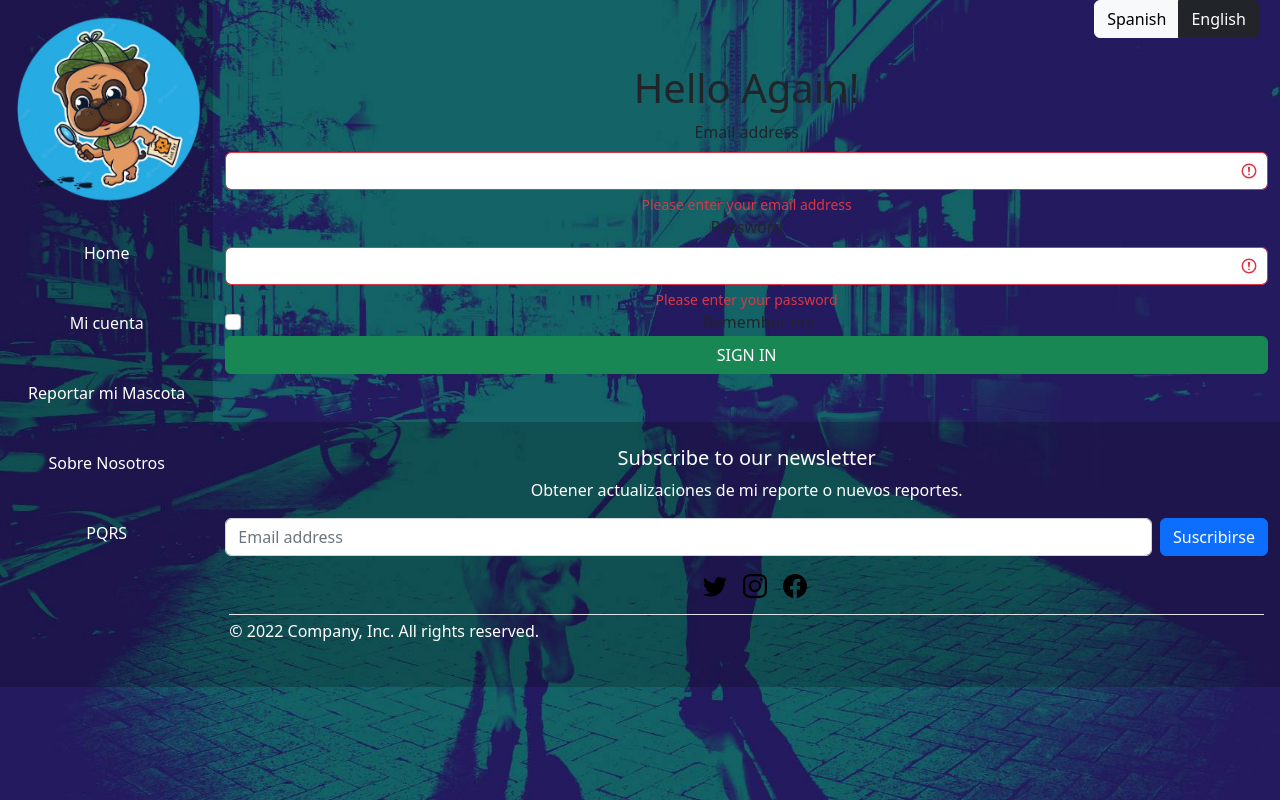
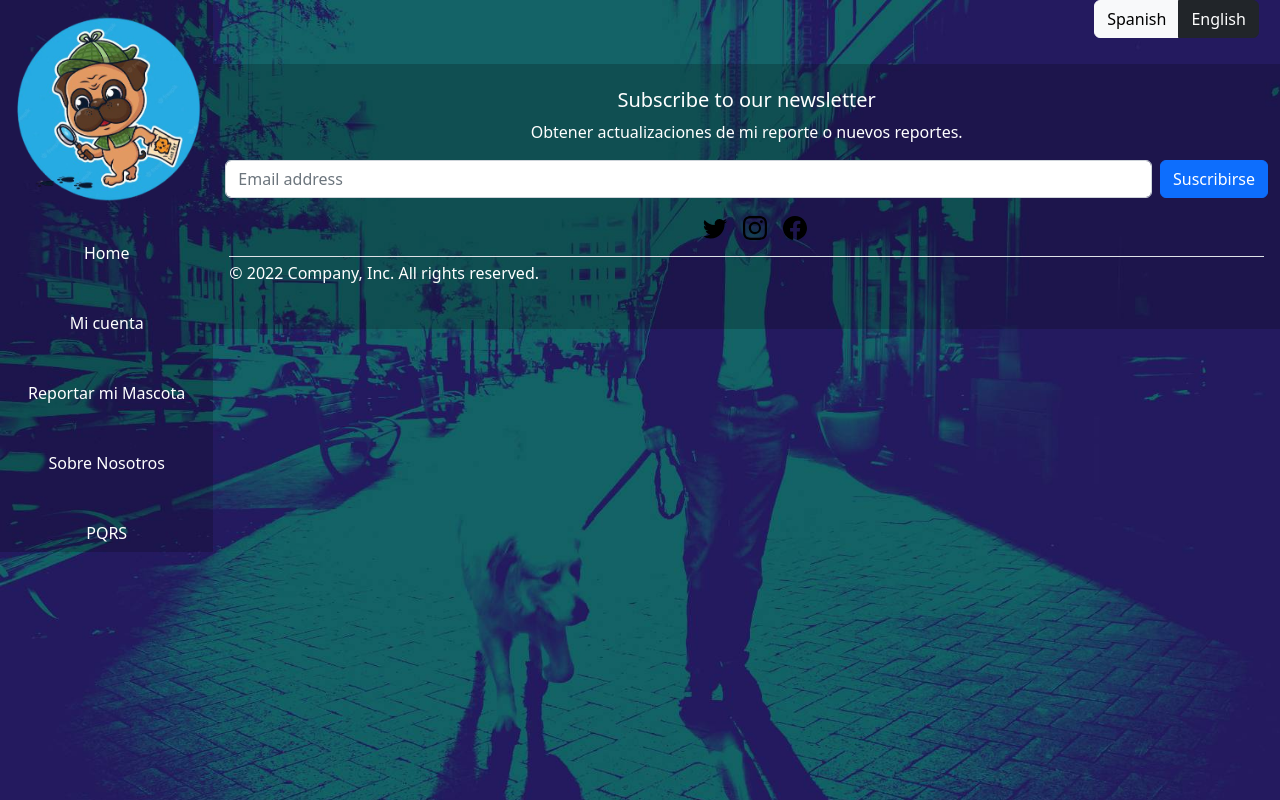
Before and after one commit to Danniel13/PetFinder, a plain HTML site: page Register.html in a window 1280 px wide. Drawn offline with nearby package versions, Linux system fonts and the light colour scheme.

```diff
--- a/Register.html
+++ b/Register.html
@@ -8,7 +8,7 @@
   <link rel="stylesheet" href="estilos/login.css">
   <link rel="stylesheet" href="index.css">
   <script src="https://cdn.jsdelivr.net/npm/bootstrap@5.2.0/dist/js/bootstrap.bundle.min.js"></script>
-  <title>Register</title>
+  <title>Sign In</title>
 
   <svg xmlns="http://www.w3.org/2000/svg" style="display: none;">
     <symbol id="bootstrap" viewBox="0 0 118 94">
@@ -85,40 +85,11 @@
 
 
     <!-- Login Form -->
-    <div class="login">
-
-      <h1 class="text-center">Hello Again!</h1>
-
-      <form class="needs-validation">
-          <div class="form-group was-validated">
-              <label class="form-label" for="email">Email address</label>
-              <input class="form-control" type="email" id="email" required>
-              <div class="invalid-feedback">
-                  Please enter your email address
-              </div>
-          </div>
-          <div class="form-group was-validated">
-              <label class="form-label" for="password">Password</label>
-              <input class="form-control" type="password" id="password" required>
-              <div class="invalid-feedback">
-                  Please enter your password
-              </div>
-          </div>
-          <div class="form-group form-check">
-              <input class="form-check-input" type="checkbox" id="check">
-              <label class="form-check-label" for="check">Remember me</label>
-          </div>
-          <input class="btn btn-success w-100" type="submit" value="SIGN IN">
-      </form>
 
 
 
-      <!-- End Space -->
-      <div class="row justify-content-center mt-5">
-        <div class="col-lg-4 col-md-6 col-sm-6 color">
-    </div>
 
-  </div>
+
 
 
 
```
